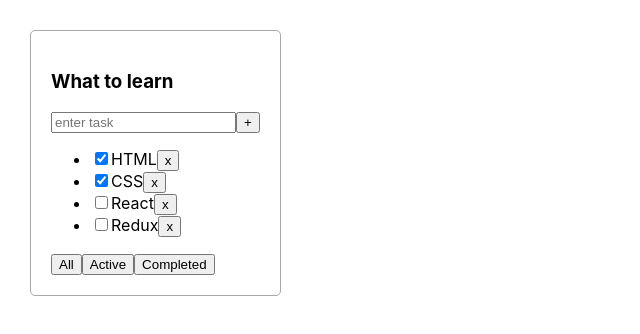
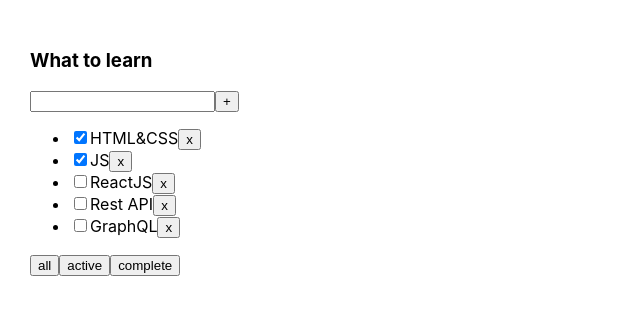
Before and after one commit to egory4fash/ToDoList, a React (Create React App) app: page / in a window 1280 px wide. Shown: the top 334 px of the page, without its empty margins (0-640 px from the left). Built offline with nearby package versions, Linux system fonts and the light colour scheme.

Commit message:
lesson 3 completed Igor edition

```diff
--- a/src/App.tsx
+++ b/src/App.tsx
@@ -1,70 +1,57 @@
 import React, {useState} from 'react';
 import './App.css';
-import ToDoList from "./ToDoList";
-import {v1} from 'uuid'
+import {Todolist} from './Todolist';
+import { v1 } from 'uuid';
 
-//typing
-export type TaskType = {
-    id: string,
-    title: string,
-    isdone: boolean
-};
-
-export type FilterValuesType = "all" | "active" | "completed"
-
-//App main
+export type FilterValuesType = "all" | "active" | "completed";
 
 function App() {
-    //useState
-    console.log(v1())
-    const [tasks, setTasks] = useState<Array<TaskType>>([
-        {id: v1(), title: "HTML", isdone: true},
-        {id: v1(), title: "CSS", isdone: true},
-        {id: v1(), title: "React", isdone: false},
-        {id: v1(), title: "Redux", isdone: false},
-    ])
 
-    const [filter, setFilter] = useState<FilterValuesType>('all')
+    let [tasks, setTasks] = useState([
+        { id: v1(), title: "HTML&CSS", isDone: true },
+        { id: v1(), title: "JS", isDone: true },
+        { id: v1(), title: "ReactJS", isDone: false },
+        { id: v1(), title: "Rest API", isDone: false },
+        { id: v1(), title: "GraphQL", isDone: false },
+    ]);
 
-    //functions
-    const addTask = (title: string) => {
-        const newTask: TaskType = {
-            id: v1(),
-            title: title,
-            isdone :false
-        }
-        setTasks([...tasks,newTask])
-    }
-    const removeTask = (taskID: string) => {
-        setTasks(tasks.filter(t => t.id !== taskID))
+    function removeTask(id: string) {
+        let filteredTasks = tasks.filter(t => t.id !== id);
+        setTasks(filteredTasks);
     }
 
-    const changeFilter = (filter: FilterValuesType) => {
-        setFilter(filter)
+    function addTask(title: string) {
+        let task = { id: v1(), title: title, isDone: false };
+        let newTasks = [task, ...tasks];
+        setTasks(newTasks);
     }
 
-    //conditions
-    let tasksForRender = tasks
-    if (filter === 'active') {
-        tasksForRender = tasks.filter(t => !t.isdone) //false
-    }
-    if (filter === 'completed') {
-        tasksForRender = tasks.filter(t => t.isdone)  //true
-    }
+    // let [filter, setFilter] = useState<FilterValuesType>("all");
+    //
+    // let tasksForTodolist = tasks;
+    //
+    // if (filter === "active") {
+    //     tasksForTodolist = tasks.filter(t => t.isDone === false);
+    // }
+    // if (filter === "completed") {
+    //     tasksForTodolist = tasks.filter(t => t.isDone === true);
+    // }
+    //
+    // function changeFilter(value: FilterValuesType) {
+    //     setFilter(value);
+    // }
 
-    //send to ToDoList
+
+
     return (
         <div className="App">
-            <ToDoList
-                title={"What to learn"}
-                tasks={tasksForRender}
-                removeTask={removeTask}
-                changeFilter={changeFilter}
-                addTask ={addTask}
-            />
+            <Todolist title="What to learn"
+                      tasks={tasks}
+                      removeTask={removeTask}
+                      //changeFilter={changeFilter}
+                      addTask={addTask} />
         </div>
-    )
+    );
 }
 
-
 export default App;
--- a/src/ToDoList.tsx
+++ b/src/ToDoList.tsx
@@ -1,78 +1,90 @@
 import React, {ChangeEvent, KeyboardEvent, useState} from 'react';
-import {FilterValuesType, TaskType} from "./App";
+import {FilterValuesType} from './App';
+import {Button} from "./components/Button";
 
-//typing
-type ToDoListPropsType = {
-    title: string;
+type TaskType = {
+    id: string
+    title: string
+    isDone: boolean
+}
+
+type PropsType = {
+    title: string
     tasks: Array<TaskType>
-    removeTask: (taskID: string) => void
-    changeFilter: (filter: FilterValuesType) => void
+    removeTask: (taskId: string) => void
+    //changeFilter: (value: FilterValuesType) => void
     addTask: (title: string) => void
 }
-//main
 
-const ToDoList = (props: ToDoListPropsType) => {
-    const [title, setTitle] = useState<string>("")
-    const tasksJSXElements = props.tasks.map(task => {
-        const onClickRemoveHandler = () => props.removeTask(task.id)
-        return (
-            <li key={task.id}>
-                <input type="checkbox" checked={task.isdone}/>
-                <span>{task.title}</span>
-                <button onClick={onClickRemoveHandler}>x</button>
-            </li>
-        )
+export function Todolist(props: PropsType) {
+
+    let [title, setTitle] = useState("")
+
+    const addTask = () => {
+        props.addTask(title);
+        setTitle("");
+    }
+
+    const onChangeHandler = (e: ChangeEvent<HTMLInputElement>) => {
+        setTitle(e.currentTarget.value)
+    }
+
+    const onKeyPressHandler = (e: KeyboardEvent<HTMLInputElement>) => {
+        if (e.charCode === 13) {
+            addTask();
+        }
+    }
+
+    const tsarFunc = (value: FilterValuesType) => {
+        changeFilter(value)
+    }
+
+    const onClickHandler = (tID: string) => {
+        props.removeTask(tID)
+    }
+    let [filter, setFilter] = useState<FilterValuesType>("all");
+
+    let tasksForTodolist = props.tasks;
+
+    if (filter === "active") {
+        tasksForTodolist = props.tasks.filter(t => t.isDone === false);
+    }
+    if (filter === "completed") {
+        tasksForTodolist = props.tasks.filter(t => t.isDone === true);
+    }
+
+    function changeFilter(value: FilterValuesType) {
+        setFilter(value);
+    }
+
+    return <div>
+        <h3>{props.title}</h3>
+        <div>
+            <input value={title}
+                   onChange={onChangeHandler}
+                   onKeyPress={onKeyPressHandler}
+            />
+            <Button callBack={() => addTask()} name={"+"}/>
+
+        </div>
+        <ul>
+            {
+                tasksForTodolist.map(t => {
 
 
-    })
-    const addTask = () => {
-        if (title) {
-            props.addTask(title)
-            setTitle("")
-        }
-    }
-    const onChangeHandler = (event: ChangeEvent<HTMLInputElement>) => {
-        setTitle(event.currentTarget.value)
-    }
-    const onPressHandler = (event: KeyboardEvent<HTMLInputElement>) => {
-        if (event.charCode === 13) {
-            addTask()
-        }
-    }
-    const onClickAllHandler = () => props.changeFilter('all')
-    const onClickActiveHandler = () => props.changeFilter('active')
-    const onClickCompletedHandler = () => props.changeFilter('completed')
-
-
-
-    //up to App
-    return (
-        <div className='todoList'>
-
-            <h3>{props.title}</h3>
-
-            <div>
-                <input
-                    value={title}
-                    placeholder="enter task"
-                    onChange={onChangeHandler}
-                    onKeyPress={onPressHandler}
-                />
-                <button onClick={addTask}>+</button>
-            </div>
-
-            <ul>
-                {tasksJSXElements}
-            </ul>
-
-            <div>
-                <button onClick={onClickAllHandler}>All</button>
-                <button onClick={onClickActiveHandler}>Active</button>
-                <button onClick={onClickCompletedHandler}>Completed</button>
-            </div>
+                    return <li key={t.id}>
+                        <input type="checkbox" checked={t.isDone}/>
+                        <span>{t.title}</span>
+                        <Button callBack={() => onClickHandler(t.id)} name={'x'}/>
+                    </li>
+                })
+            }
+        </ul>
+        <div>
+            <Button name='all' callBack={() => tsarFunc('all')}/>
+            <Button name='active' callBack={() => tsarFunc('active')}/>
+            <Button name='complete' callBack={() => tsarFunc('completed')}/>
 
         </div>
-    )
+    </div>
 }
-
-export default ToDoList;
--- /dev/null
+++ b/src/components/Button.tsx
@@ -0,0 +1,16 @@
+import React from "react";
+
+type ButtonTypes = {
+    callBack: () => void,
+    name: string
+}
+
+export const Button = (props: ButtonTypes) => {
+
+    const onClickButtonHandler = () => {
+        props.callBack()
+    }
+    return (
+        <button onClick ={onClickButtonHandler}>{props.name}</button>
+    )
+}
--- a/src/index.css
+++ b/src/index.css
@@ -11,9 +11,3 @@
   font-family: source-code-pro, Menlo, Monaco, Consolas, 'Courier New',
     monospace;
 }
-
-.todoList {
-  border: 1px solid darkgray;
-  border-radius: 5px;
-  padding: 20px;
-}
```
